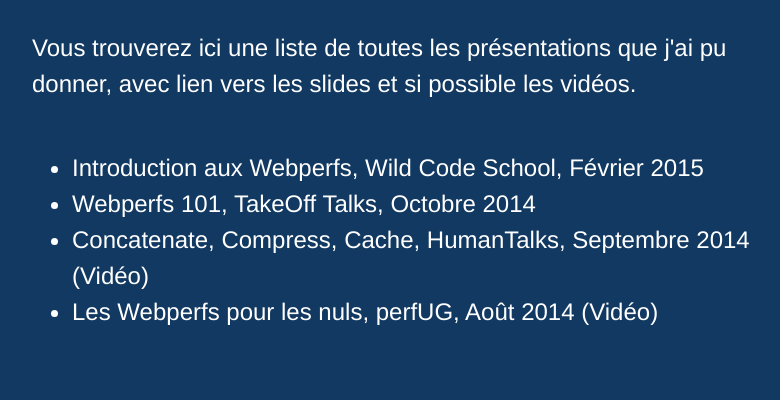
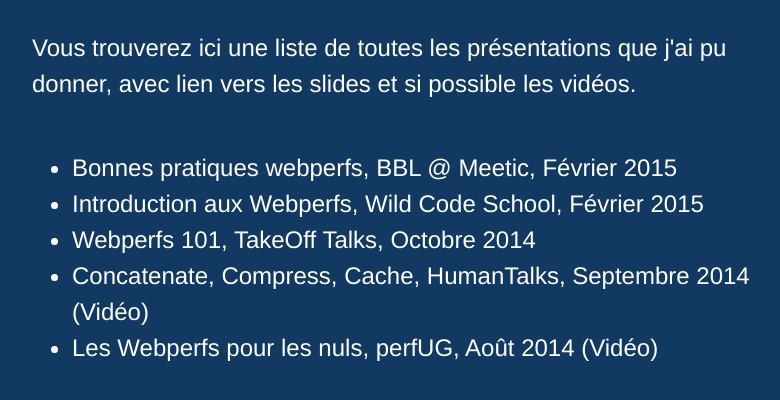
Before and after one commit to pixelastic/talks.pixelastic.com, a plain HTML site: page index.html in a window 1280 px wide. Shown: the part 150-550 px from the top of the page, without its empty margins (224-1004 px from the left). Drawn offline with Linux system fonts and the light colour scheme.

Commit message:
feat(bbl-meetic): Add link to BBL @ Meetic.

```diff
--- a/index.html
+++ b/index.html
@@ -18,6 +18,7 @@
   <p>Vous trouverez ici une liste de toutes les présentations que j'ai pu donner, avec lien vers les slides et si possible les vidéos.</p>
 
   <ul>
+    <li><a href="http://talks.pixelastic.com/webperfs-bbl-meetic/#/">Bonnes pratiques webperfs</a>, <a href="http://www.meetic.fr/">BBL @ Meetic</a>, Février 2015</li>
     <li><a href="http://talks.pixelastic.com/webperfs-wildcodeschool/#/">Introduction aux Webperfs</a>, <a href="http://wildcodeschool.fr/">Wild Code School</a>, Février 2015</li>
     <li><a href="http://talks.pixelastic.com/webperfs-takeofftalks/#/">Webperfs 101</a>, <a href="http://www.meetup.com/takeoff/events/213598572/">TakeOff Talks</a>, Octobre 2014</li>
     <li><a href="http://talks.pixelastic.com/webperfs-humantalks/#/">Concatenate, Compress, Cache</a>, <a href="http://www.meetup.com/HumanTalks-Paris/events/204426542/">HumanTalks</a>, Septembre 2014 (<a href="https://www.youtube.com/watch?v=ecc1zudWmX4">Vidéo</a>)</li>
```
